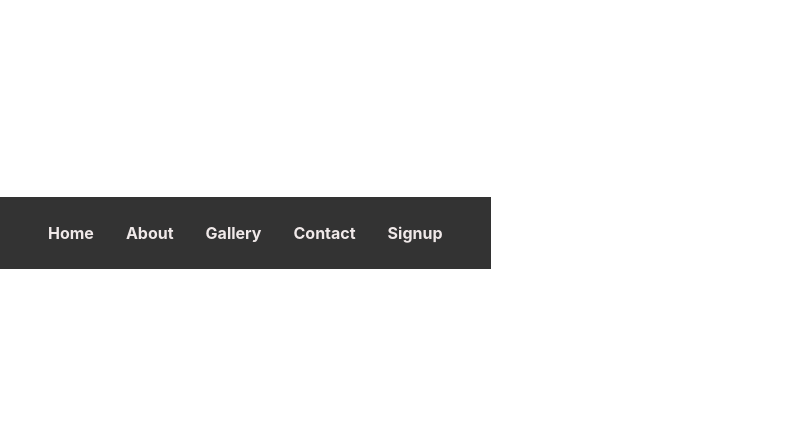
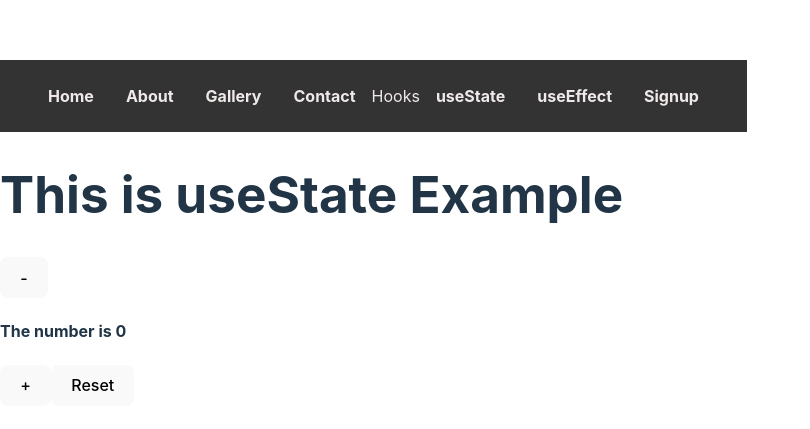
Before and after one commit to ishansingh7/Full-Stack-Training-2025, a React (Vite) app in the folder react/MERNStack/: page /use-state in a window 1280 px wide. Shown: the part 167-596 px from the top of the page, without its empty margins (0-810 px from the left). Built offline with nearby package versions, Linux system fonts and the light colour scheme.

Commit message:
useState

```diff
--- a/react/MERNStack/src/App.jsx
+++ b/react/MERNStack/src/App.jsx
@@ -6,6 +6,9 @@ import Gallery from './components/Gallery';
 import Navbar from './components/Navbar';
 import { BrowserRouter, Routes, Route } from 'react-router-dom';
 import Signup from './components/signup';
+import UseState from './Hooks/UseState';
+import UseEffect from './Hooks/useEffect';
+
 
 function App() {
   return (
@@ -18,6 +21,9 @@ function App() {
         <Route path="/gallery" element={<Gallery image="ishan logo" page="Gallery" />} />
         <Route path="/class-comp-eg" element={<ClassCompEG />} />
         <Route path="/signup" element={<Signup />} />
+        <Route path="/use-effect" element={<UseEffect />} />
+        <Route path="/use-state" element={<UseState />} />
+
       </Routes>
     </BrowserRouter>
   );
--- /dev/null
+++ b/react/MERNStack/src/Hooks/UseEffect.jsx
@@ -0,0 +1,6 @@
+const UseEffect = () => {
+    <div>
+        <h1>This is useEffect Example</h1>
+    </div>
+}
+export default UseEffect;
--- /dev/null
+++ b/react/MERNStack/src/Hooks/UseState.jsx
@@ -0,0 +1,18 @@
+import { useState } from "react";
+
+const UseStateExample = () => {
+  const initialValue = 0;
+  const [num, setNum] = useState(initialValue);
+
+  return (
+    <div>
+      <h1>This is useState Example</h1>
+      <button onClick={() => setNum(num - 1)}>-</button>
+      <h4>The number is {num}</h4>
+      <button onClick={() => setNum(num + 1)}>+</button>
+      <button onClick={() => setNum(initialValue)}>Reset</button>
+    </div>
+  );
+};
+
+export default UseStateExample;
--- a/react/MERNStack/src/components/Navbar.jsx
+++ b/react/MERNStack/src/components/Navbar.jsx
@@ -1,7 +1,14 @@
 import { Link } from 'react-router-dom';
 import '../../src/css/Navbar.css';
+import { useState } from 'react';
 
 const Navbar = () => {
+  var [dropdown,showDropdown] =useState(false);
+
+const toggleDropdown = () =>{
+  showDropdown(!dropdown);
+
+}
   return (
     <header>
       <nav>
@@ -10,7 +17,21 @@ const Navbar = () => {
           <li><Link to="/about">About</Link></li>
           <li><Link to="/gallery">Gallery</Link></li>
           <li><Link to="/contact">Contact</Link></li>
+
+          <div>
+          <span onMouseEnter={toggleDropdown }onMouseleave={toggleDropdown }>Hooks</span>
+           {dropdown && (
+            <ul>
+              <li><Link to="https:/ishansingh.com.np">List1</Link></li>
+              <li><Link to="">List2</Link></li>
+              <li><Link to="">List3</Link></li>
+            </ul>)}
+          </div>
+          <li><Link to ='/use-state'>useState</Link></li>
+          <li><Link to ='/use-effect' class ='Link'>useEffect</Link></li>
+
           <li><Link to="/signup">Signup</Link></li>
+
         </ol>
       </nav>
     </header>
```
